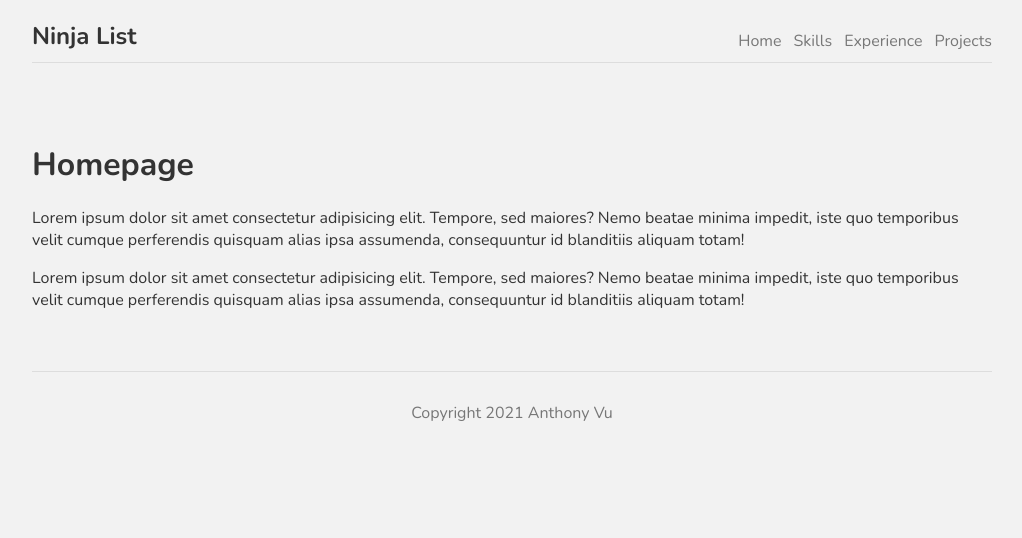
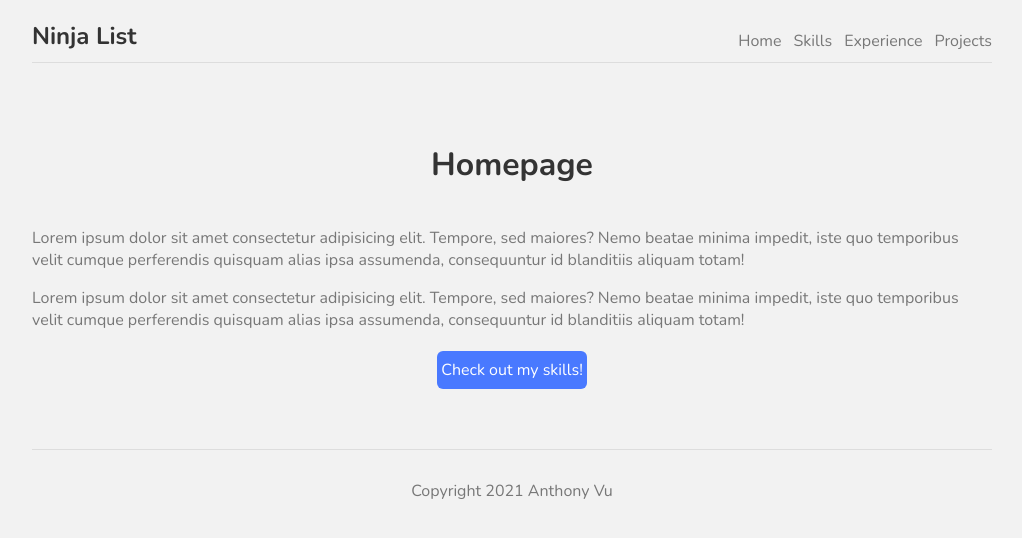
Before and after one commit to AVu120/mini-ssr-portfolio, a Next.js app: page / in a window 1280 px wide. Shown: the top 538 px of the page, without its empty margins (128-1150 px from the left). Built offline with nearby package versions, Linux system fonts and the light colour scheme.

Commit message:
Add styles to home page.

```diff
--- a/pages/index.tsx
+++ b/pages/index.tsx
@@ -1,19 +1,25 @@
+import styles from "../styles/Home.module.css";
+import Link from "next/link";
+
 export default function Home() {
   return (
     <div>
-      <h1>Homepage</h1>
-      <p>
+      <h1 className={styles.title}>Homepage</h1>
+      <p className={styles.text}>
         Lorem ipsum dolor sit amet consectetur adipisicing elit. Tempore, sed
         maiores? Nemo beatae minima impedit, iste quo temporibus velit cumque
         perferendis quisquam alias ipsa assumenda, consequuntur id blanditiis
         aliquam totam!
       </p>
-      <p>
+      <p className={styles.text}>
         Lorem ipsum dolor sit amet consectetur adipisicing elit. Tempore, sed
         maiores? Nemo beatae minima impedit, iste quo temporibus velit cumque
         perferendis quisquam alias ipsa assumenda, consequuntur id blanditiis
         aliquam totam!
       </p>
+      <Link href="/skills">
+        <a className={styles.btn}>Check out my skills!</a>
+      </Link>
     </div>
   );
 }
--- a/styles/Home.module.css
+++ b/styles/Home.module.css
@@ -1,121 +1,18 @@
-.container {
-  min-height: 100vh;
-  padding: 0 0.5rem;
-  display: flex;
-  flex-direction: column;
-  justify-content: center;
-  align-items: center;
-  height: 100vh;
-}
-
-.main {
-  padding: 5rem 0;
-  flex: 1;
-  display: flex;
-  flex-direction: column;
-  justify-content: center;
-  align-items: center;
-}
-
-.footer {
-  width: 100%;
-  height: 100px;
-  border-top: 1px solid #eaeaea;
-  display: flex;
-  justify-content: center;
-  align-items: center;
-}
-
-.footer a {
-  display: flex;
-  justify-content: center;
-  align-items: center;
-  flex-grow: 1;
-}
-
-.title a {
-  color: #0070f3;
-  text-decoration: none;
-}
-
-.title a:hover,
-.title a:focus,
-.title a:active {
-  text-decoration: underline;
-}
-
 .title {
-  margin: 0;
-  line-height: 1.15;
-  font-size: 4rem;
-}
-
-.title,
-.description {
+  color: #333;
+  padding-bottom: 20px;
   text-align: center;
 }
-
-.description {
-  line-height: 1.5;
-  font-size: 1.5rem;
+.text {
+  color: #777;
 }
-
-.code {
-  background: #fafafa;
-  border-radius: 5px;
-  padding: 0.75rem;
-  font-size: 1.1rem;
-  font-family: Menlo, Monaco, Lucida Console, Liberation Mono, DejaVu Sans Mono,
-    Bitstream Vera Sans Mono, Courier New, monospace;
+.btn {
+  display: block;
+  width: 150px;
+  padding: 8px 0;
+  margin: 20px auto;
+  background: #4979ff;
+  border-radius: 6px;
+  color: white;
+  text-align: center;
 }
-
-.grid {
-  display: flex;
-  align-items: center;
-  justify-content: center;
-  flex-wrap: wrap;
-  max-width: 800px;
-  margin-top: 3rem;
-}
-
-.card {
-  margin: 1rem;
-  padding: 1.5rem;
-  text-align: left;
-  color: inherit;
-  text-decoration: none;
-  border: 1px solid #eaeaea;
-  border-radius: 10px;
-  transition: color 0.15s ease, border-color 0.15s ease;
-  width: 45%;
-}
-
-.card:hover,
-.card:focus,
-.card:active {
-  color: #0070f3;
-  border-color: #0070f3;
-}
-
-.card h2 {
-  margin: 0 0 1rem 0;
-  font-size: 1.5rem;
-}
-
-.card p {
-  margin: 0;
-  font-size: 1.25rem;
-  line-height: 1.5;
-}
-
-.logo {
-  height: 1em;
-  margin-left: 0.5rem;
-}
-
-@media (max-width: 600px) {
-  .grid {
-    width: 100%;
-    flex-direction: column;
-  }
-}
```
